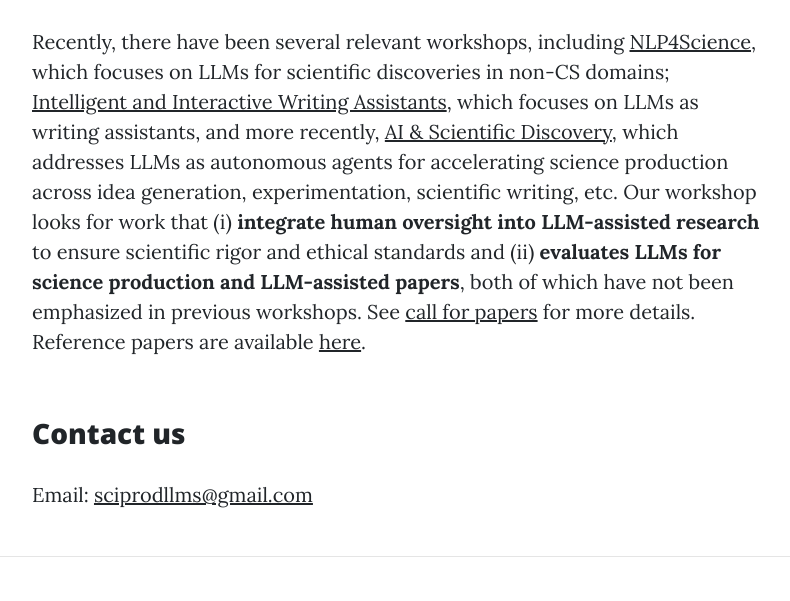
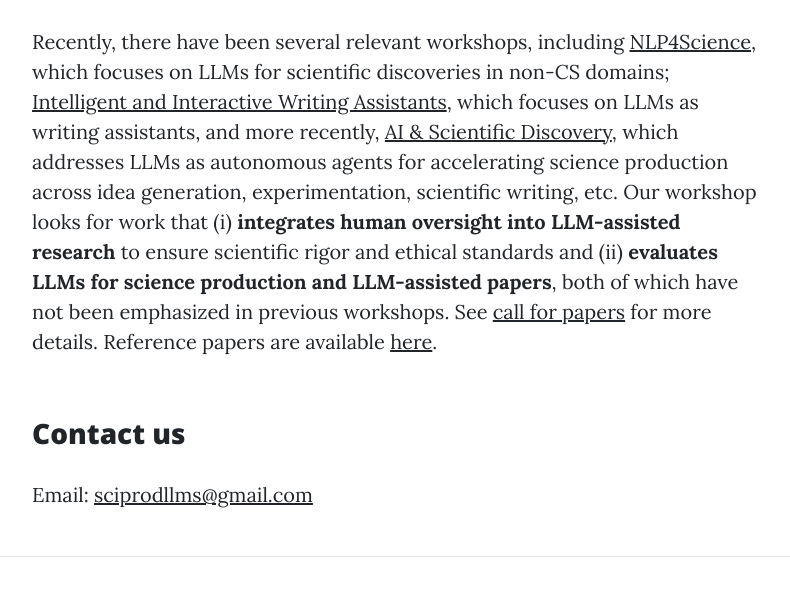
Before and after one commit to SciProdLLMs/sciprodllms.github.io, a website: page 2025/index.html in a window 1280 px wide. Shown: the part 1210-1811 px from the top of the page, without its empty margins (243-1033 px from the left). Drawn offline with Linux system fonts and the light colour scheme.

Commit message:
minor changes

```diff
--- a/2025/index.html
+++ b/2025/index.html
@@ -87,7 +87,7 @@
           Large language models (LLMs) are on the rapid rise to empower human researchers in science production at all stages, from the initial conception of a research problem to reporting scientific discoveries (Lu et al., 2024). Recently, the American publishing company Wiley surveyed 5,000 researchers across 70 countries, with the majority supporting LLM adoption in scientific production, although its current usage is limited to writing assistance1. A very recent survey (Eger et al., 2025) by the workshop organization team provides an overview of LLM based science production for users looking to incorporate LLMs into their research workflows, while informing researchers of the current status of this emerging topic, regarding datasets, methods, limitations and future directions.
           </p>
           <p>
-          Recently, there have been several relevant workshops, including <a href="https://sites.google.com/view/nlp4science/">NLP4Science</a>, which focuses on LLMs for scientific discoveries in non-CS domains; <a href="https://in2writing.glitch.me/">Intelligent and Interactive Writing Assistants</a>, which focuses on LLMs as writing assistants, and more recently, <a href="https://ai-and-scientific-discovery.github.io/">AI & Scientific Discovery</a>, which addresses LLMs as autonomous agents for accelerating science production across idea generation, experimentation, scientific writing, etc. Our workshop looks for work that (i) <b>integrate human oversight into LLM-assisted research </b> to ensure scientific rigor and ethical standards and (ii) <b>evaluates LLMs for science production and LLM-assisted papers</b>, both of which have not been emphasized in previous workshops. See <a href="cfp.html" class="underline">call for papers</a> for more details. Reference papers are available <a href="reference.html" class="underline">here</a>.</p>
+          Recently, there have been several relevant workshops, including <a href="https://sites.google.com/view/nlp4science/">NLP4Science</a>, which focuses on LLMs for scientific discoveries in non-CS domains; <a href="https://in2writing.glitch.me/">Intelligent and Interactive Writing Assistants</a>, which focuses on LLMs as writing assistants, and more recently, <a href="https://ai-and-scientific-discovery.github.io/">AI & Scientific Discovery</a>, which addresses LLMs as autonomous agents for accelerating science production across idea generation, experimentation, scientific writing, etc. Our workshop looks for work that (i) <b>integrates human oversight into LLM-assisted research </b> to ensure scientific rigor and ethical standards and (ii) <b>evaluates LLMs for science production and LLM-assisted papers</b>, both of which have not been emphasized in previous workshops. See <a href="cfp.html" class="underline">call for papers</a> for more details. Reference papers are available <a href="reference.html" class="underline">here</a>.</p>
         <br>
         <h3>Contact us</h3>
         <p>Email: <a href="mailto:sciprodllms@gmail.com">sciprodllms@gmail.com</a></p>
```
Also changed, not shown: 2025/invited-speakers.html (+1 -0 lines).
